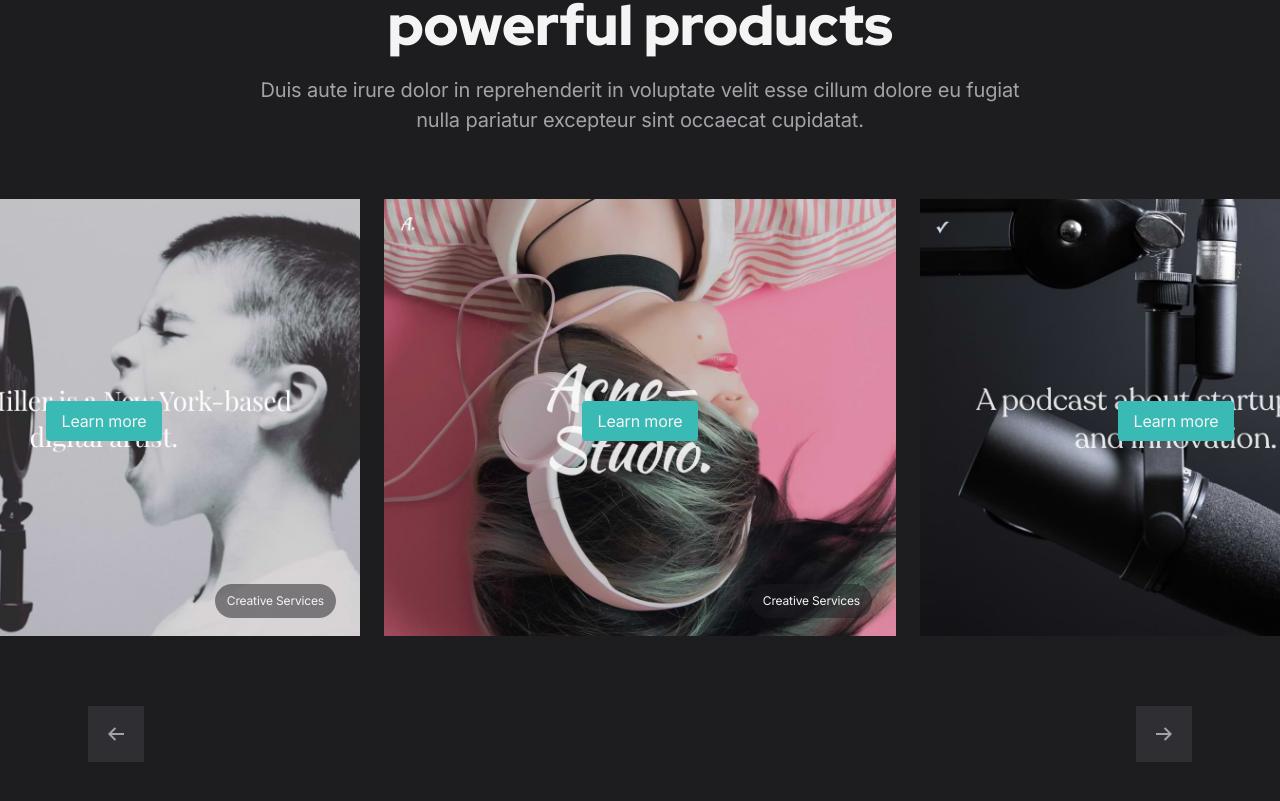
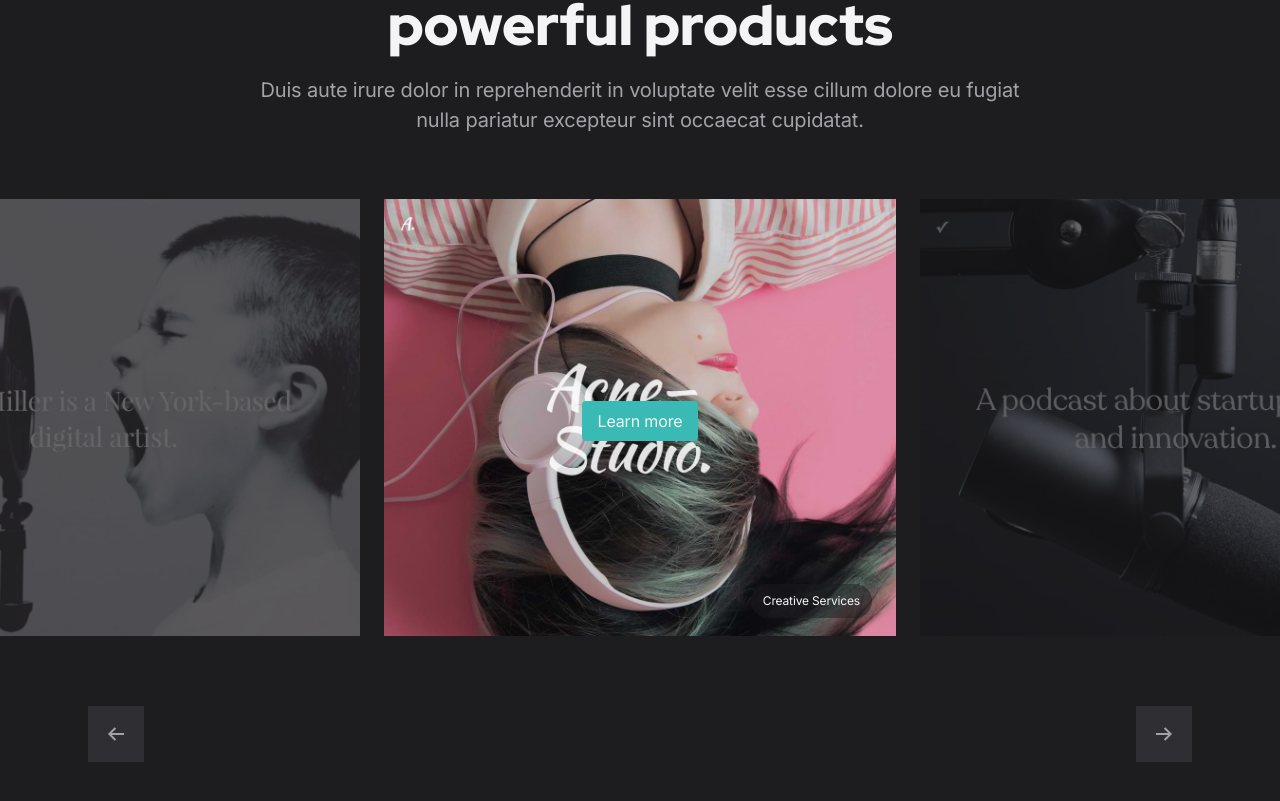
Before and after one commit to TaranIgor25/first-page, a React (Create React App) app: page / in a window 1280 px wide. Shown: the part 1371-2172 px from the top of the page. Built offline with nearby package versions, Linux system fonts and the light colour scheme.

Commit message:
feature: add slider

```diff
--- a/src/components/Index/FirstSection/firstSection.module.scss
+++ b/src/components/Index/FirstSection/firstSection.module.scss
@@ -17,6 +17,7 @@
 }
 
 .h1FirstSection {
+  margin-top: 0px;
   margin-bottom: 16px;
   line-height: 1.11;
   letter-spacing: -0.04em;
@@ -25,7 +26,7 @@
 }
 
 .pFirstSection {
-  margin: 20px 0 20px 0;
+  margin: 0px;
   animation: down 1s forwards;
   opacity: 0;
   animation-delay: 0.3s;
@@ -39,6 +40,7 @@
   animation: down 1s forwards;
   opacity: 0;
   animation-delay: 0.4s;
+  margin-top: 32px;
 }
 
 .inputPhone {
@@ -74,7 +76,7 @@
   margin-top: 32px;
   margin-bottom: 0;
   list-style-type: none;
-  font-size: 18px;
+  font-size: 16px;
   animation: down 1s forwards;
   opacity: 0;
   animation-delay: 0.5s;
--- a/src/components/Index/FixedSection/fixedSection.module.scss
+++ b/src/components/Index/FixedSection/fixedSection.module.scss
@@ -97,13 +97,8 @@
 }
 
 .dropDown{
-  visibility: hidden;
   position: absolute;
   cursor: pointer;
-}
-
-.pagesBtn:hover  .dropDown {
-  visibility: visible;
 }
 
 .dropDownUl{
--- a/src/components/Index/ModalVideo/index.tsx
+++ b/src/components/Index/ModalVideo/index.tsx
@@ -2,7 +2,6 @@
 import style from "../ModalVideo/modalVideo.module.scss";
 
 export const ModalVideo = ({videoRef} : any) => {
-
 
   return (
     <>
--- a/src/components/Index/ModalVideo/modalVideo.module.scss
+++ b/src/components/Index/ModalVideo/modalVideo.module.scss
@@ -1,4 +1,5 @@
 @import "../../../styles/mixins.scss";
+@import "../../../styles/animation.scss";
 
 .modalSection {
   margin: -44px 0px 0px -24px;
@@ -7,6 +8,8 @@
   position: fixed;
   background-color: rgba(0, 0, 0, 0.75);
   z-index: 24;
+  animation: up 0.15s forwards;
+  opacity: 0;
 }
 
 .modal {
--- a/src/components/Index/SecondarySection/index.tsx
+++ b/src/components/Index/SecondarySection/index.tsx
@@ -1,17 +1,78 @@
+import { useEffect, useState } from "react";
 import style from "./secondarySection.module.scss";
 
 export const SecondarySection = () => {
-  const imgsArr = [
-    "./img/carousel-item-01.jpg",
-    "./img/carousel-item-02.jpg",
-    "./img/carousel-item-03.jpg",
-    "./img/carousel-item-04.jpg",
-    "./img/carousel-item-05.jpg",
+  const runLength = 536;
+  const transition = 300;
+
+  let swipesArr = [
+    { imgSwipe: "./img/carousel-item-01.jpg" },
+    { imgSwipe: "./img/carousel-item-02.jpg" },
+    { imgSwipe: "./img/carousel-item-03.jpg" },
+    { imgSwipe: "./img/carousel-item-04.jpg" },
+    { imgSwipe: "./img/carousel-item-05.jpg" },
   ];
 
-  const swipesRender = imgsArr.map((img, i) => (
-    <div key={i} className={style.swipe}>
-      <img src={img} alt="" className={style.slideImg} />
+  swipesArr = [...swipesArr, ...swipesArr, ...swipesArr];
+
+  const [runSwipe, setRunSwipe] = useState<number>(0);
+  const [infinitySwipe, setInfinitySwipe] = useState(swipesArr);
+  const [transitionDuration, setTransitionDuration] = useState<number>(0);
+  const [activeClass, setActiveClass] = useState(7);
+  const [allowSwipe, setAllowSwipe] = useState(true);
+
+  const rightSwipe = () => {
+    if (allowSwipe) {
+      setRunSwipe(runSwipe - runLength);
+      setTransitionDuration(transition);
+      setActiveClass(activeClass + 1);
+      setAllowSwipe(false);
+      setTimeout(() => {
+        setAllowSwipe(true);
+      }, 300);
+    }
+  };
+
+  const leftSwipe = () => {
+    if (allowSwipe) {
+      setRunSwipe(runSwipe + runLength);
+      setTransitionDuration(transition);
+      setActiveClass(activeClass - 1);
+      setAllowSwipe(false);
+      setTimeout(() => {
+        setAllowSwipe(true);
+      }, 300);
+    }
+  };
+
+  useEffect(() => {
+    setTimeout(() => {
+      if (runSwipe === -2680 || runSwipe === 2680) {
+        setRunSwipe(0);
+        setTransitionDuration(0);
+        setActiveClass(7);
+      }
+    }, transition);
+  }, [runSwipe]);
+
+  const swipesRender = infinitySwipe.map((swipe: any, iSwipe: any) => (
+    <div key={iSwipe} className={style.swipe}>
+      {activeClass === iSwipe ? (
+        <img
+          src={swipe.imgSwipe}
+          alt=""
+          className={style.slideImg}
+          style={{ opacity: 1 }}
+        />
+      ) : (
+        <img
+          src={swipe.imgSwipe}
+          alt=""
+          className={style.slideImg}
+          style={{ opacity: 0.32 }}
+        />
+      )}
+      {activeClass === iSwipe && (
         <div className={style.btnWrap}>
           <div className={style.learnMoreBtn}>
             <a>Learn more</a>
@@ -20,6 +81,7 @@
             <a className={style.creativeServicesLink}>Creative Services</a>
           </div>
         </div>
+      )}
     </div>
   ));
 
@@ -36,14 +98,27 @@
             cupidatat.
           </p>
         </div>
-        <div className={style.swiperSectionWrap}>{swipesRender}</div>
+        <div className={style.swiperSectionWrap}>
+          <div
+            style={{
+              transform: `translate(${runSwipe}px, 0)`,
+              transitionDuration: `${transitionDuration}ms`,
+            }}
+            className={style.swiperWrap}
+          >
+            {swipesRender}
+          </div>
+        </div>
         <div className={style.sliderControlSection}>
           <div className={style.sliderControlWrap}>
-            <div className={style.sliderBtnLeft}>
+            <div
+              onClick={leftSwipe}
+              className={style.sliderBtnLeft}
+            >
               <span className={style.leftBtn}></span>
               <img src="./img/arrow.svg" alt="arrow" className={style.arrow} />
             </div>
-            <div className={style.sliderBtnRight}>
+            <div onClick={rightSwipe} className={style.sliderBtnRight}>
               <span className={style.rightBtn}></span>
               <img src="./img/arrow2.svg" alt="arrow" className={style.arrow} />
             </div>
--- a/src/components/Index/SecondarySection/secondarySection.module.scss
+++ b/src/components/Index/SecondarySection/secondarySection.module.scss
@@ -13,10 +13,15 @@
   padding: 5rem 0;
 }
 
+.swiperWrap {
+  display: flex;
+  position: relative;
+  gap: 24px;
+  justify-content: center;
+}
+
 .swiperSectionWrap {
-  display: flex;
-  justify-content: center;
-  gap: 24px;
+  position: relative;
 }
 
 .h2SecondarySection{
@@ -53,6 +58,7 @@
 .slideImg {
   width: 512px;
   height: 437px;
+  opacity: 0.32;
 }
 
 .learnMoreBtn {
@@ -124,20 +130,6 @@
   height: 16px;
 }
 
-///active Styles
-
-.learnMoreBtnNone{
-  display: none;
-}
-
-.creativeServicesNone{
-  display: none;
-}
-
-.slideImgNone{
-  opacity: 0.32;
-}
-
 @media screen and (max-width: $mobile-media) {
   .h2SecondarySection{
     font-size: $font-size-media;
--- a/src/components/Index/index.tsx
+++ b/src/components/Index/index.tsx
@@ -1,5 +1,5 @@
 import Header from "./FirstSection/Header";
-import FirstSection from './FirstSection/index';
+import FirstSection from "./FirstSection/index";
 import FirstSectionFooter from "./FirstSection/Footer";
 import SecondarySection from "./SecondarySection";
 import ThirdSection from "./ThirdSection";
@@ -10,29 +10,28 @@
 import Footer from "./Footer";
 
 import "../../styles/normalize.css";
-import '../../styles/global.scss';
+import "../../styles/global.scss";
 import FixedSection from "./FixedSection";
 
 export const Index = () => {
-
   return (
     <>
-      <FixedSection/>
-      <div className="body-wrap">
-        <FirstSection>
-          <Header/>
-        </FirstSection>
-        <main>
-          <FirstSectionFooter/>
-          <SecondarySection/>
-          <ThirdSection/>
-          <FourSection/>
-          <FiveSection/>
-          <SixSection/>
-          <SevenSection/>
-        </main>
-          <Footer/>
-      </div>
+      <FixedSection />
+        <div className="body-wrap body-wrap-mobile">
+          <FirstSection>
+            <Header />
+          </FirstSection>
+          <main>
+            <FirstSectionFooter />
+            <SecondarySection />
+            <ThirdSection />
+            <FourSection />
+            <FiveSection />
+            <SixSection />
+            <SevenSection />
+          </main>
+          <Footer />
+        </div>
     </>
   );
 };
```
Also changed, not shown: src/components/Index/FixedSection/index.tsx (+56 -18 lines), src/styles/global.scss (line endings or trailing spaces). Lines whose indentation alone changed are shown as unchanged.
